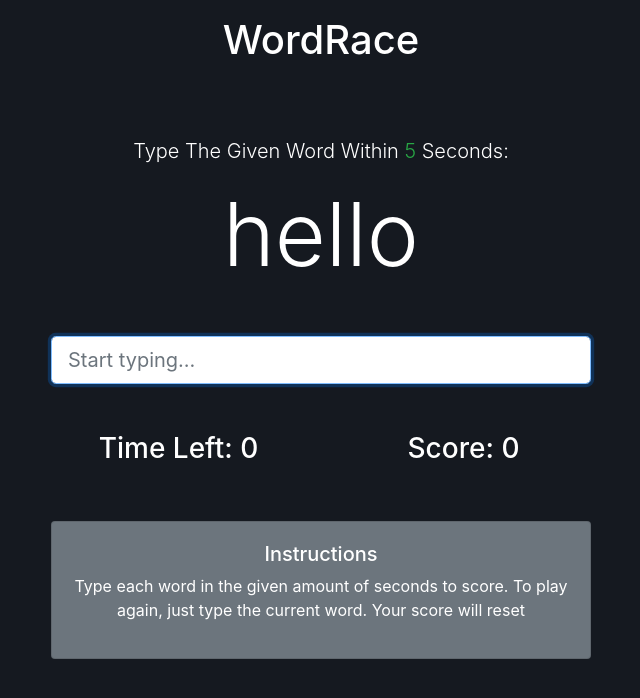
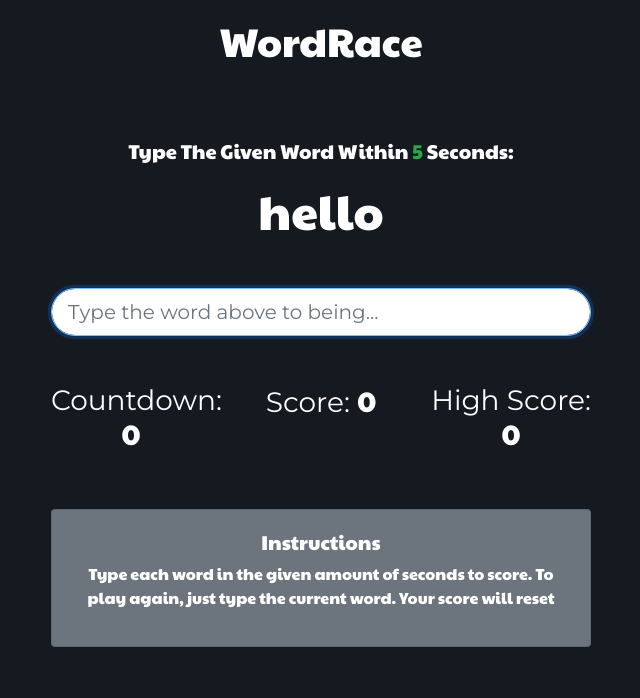
Before and after one commit to svphan1/WordRace, a plain HTML site: page index.html in a window 1280 px wide. Shown: the whole page, without its empty margins (319-959 px from the left). Drawn offline with nearby package versions, Linux system fonts and the light colour scheme; a script that the page names is missing; files whose address does not match are found by name.

Commit message:
add page styling and js file

```diff
--- a/index.html
+++ b/index.html
@@ -11,10 +11,14 @@
       integrity="sha384-MCw98/SFnGE8fJT3GXwEOngsV7Zt27NXFoaoApmYm81iuXoPkFOJwJ8ERdknLPMO"
       crossorigin="anonymous"
     />
-    <link rel="stylesheet" href="style.css">
+    <link rel="stylesheet" href="style.css" />
+    <link
+      href="https://fonts.googleapis.com/css?family=Paytone+One|Montserrat"
+      rel="stylesheet"
+    />
   </head>
 
-  <body class="text-white ">
+  <body class="text-white">
     <header class="text-center p-3 mb-5">
       <h1>WordRace</h1>
     </header>
@@ -26,11 +30,11 @@
             Type The Given Word Within
             <span class="text-success" id="seconds">5</span> Seconds:
           </p>
-          <h2 class="display-2 mb-5" id="current-word">hello</h2>
+          <h2 class="display-2 mb-5 word" id="current-word">hello</h2>
           <input
             type="text"
             class="form-control form-control-lg"
-            placeholder="Start typing..."
+            placeholder="Type the word above to being..."
             id="word-input"
             autofocus
           />
@@ -38,16 +42,22 @@
 
           <!-- Time & Score Columns -->
           <div class="row mt-5">
-            <div class="col-md-6">
+            <div class="col-md-4">
               <h3>
-                Time Left:
-                <span id="time">0</span>
+                Countdown:
+                <span class="number" id="time">0</span>
               </h3>
             </div>
-            <div class="col-md-6">
+            <div class="col-md-4">
               <h3>
                 Score:
-                <span id="score">0</span>
+                <span class="number" id="score">0</span>
+              </h3>
+            </div>
+            <div class="col-md-4">
+              <h3>
+                High Score:
+                <span class="number" id="score">0</span>
               </h3>
             </div>
           </div>
--- a/style.css
+++ b/style.css
@@ -1,3 +1,21 @@
 body {
   background-color: rgb(21, 25, 32) !important;
+  font-family: "Paytone One", Helvetica, sans-serif !important;
 }
+
+#word-input {
+  border-radius: 4rem !important;
+  font-family: "Montserrat", Helvetica, sans-serif;
+}
+
+.word {
+  font-size: 3rem !important;
+}
+
+h3 {
+  font-family: "Montserrat", Helvetica, sans-serif;
+}
+
+.number {
+  font-family: "Paytone One", Helvetica, sans-serif !important;
+}
```
Also changed, not shown: main.js (added).
